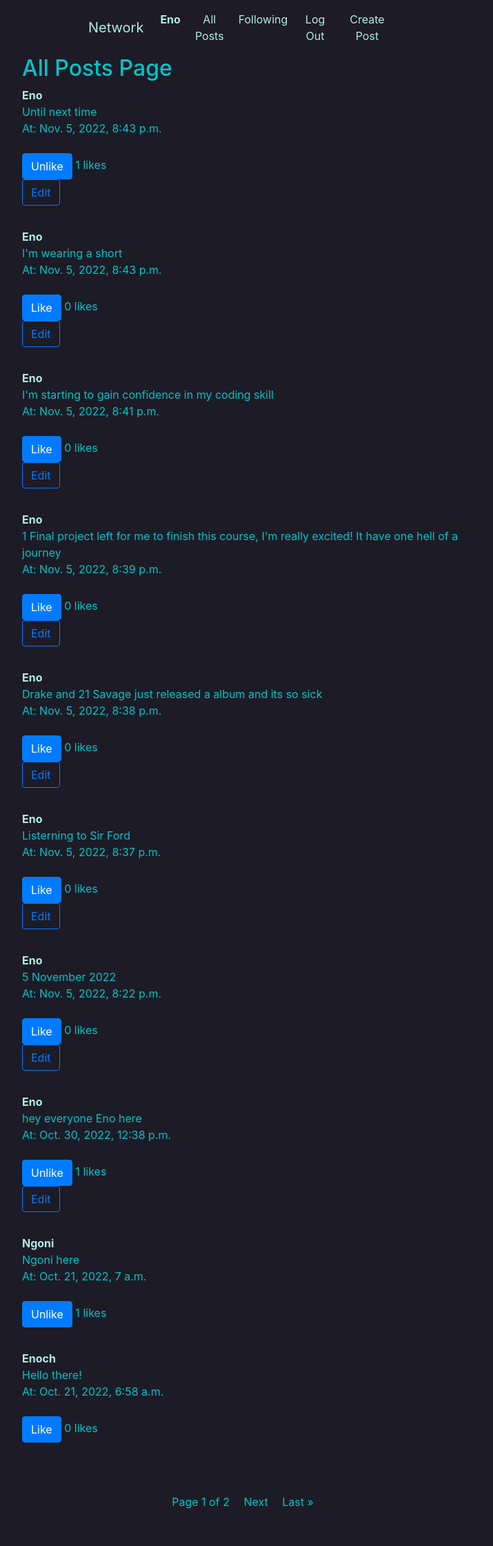
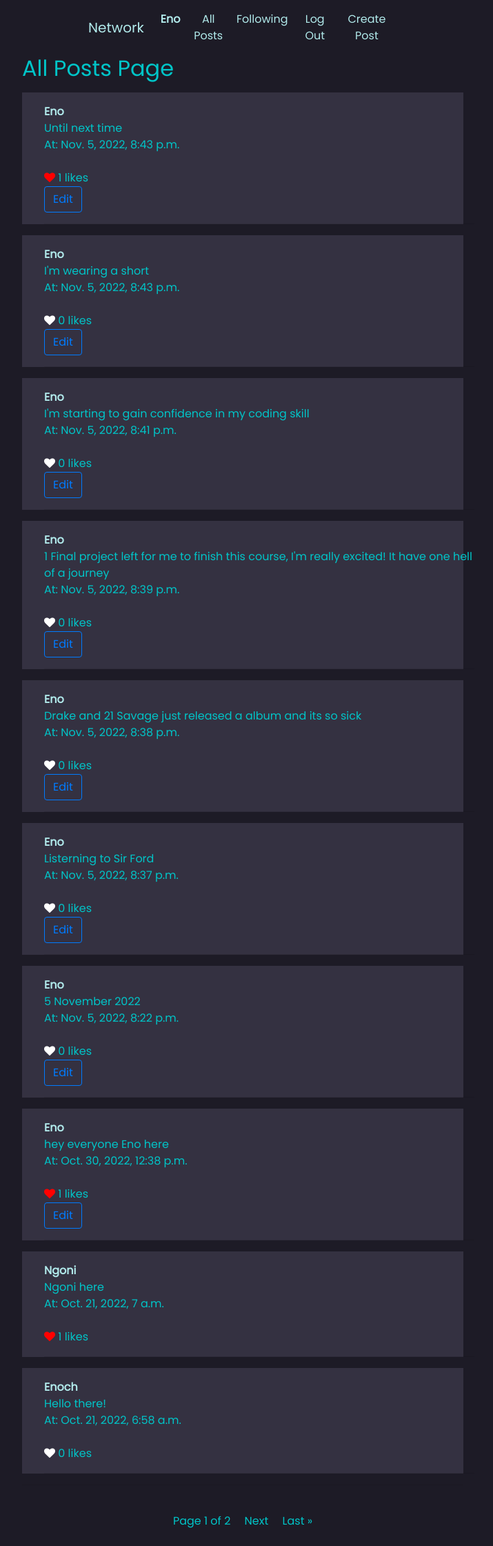
Before and after one commit to iamenochchirima/Network, a Django app: page / in a window 1280 px wide. Shown: the whole page at 69% size, without its empty margins (288-1003 px from the left). Before the commit the page ends 2187 px from the top, so only its background shows below. Run offline with Django 3.2, Linux system fonts and the light colour scheme; a user stored in the database is signed in; data comes from the database, SQL or seed files in the repository; both versions use the stored data as it was after the commit; some libraries are stand-ins or nearby versions.

Commit message:
Add the heart for likes

```diff
--- a/project4/network/static/network/main.js
+++ b/project4/network/static/network/main.js
@@ -87,9 +87,9 @@ document.addEventListener('DOMContentLoaded', function() {
     like_buttons.forEach(like_button => {
         like_button.addEventListener('click', (event) => {
 
-            event.preventDefault();
-
-            let post_id = event.currentTarget.value;
+            console.log(like_button);
+            let post_id = like_button.id;
+            console.log(post_id);
             let post_body = document.querySelector(`div[value="${post_id}"]`);
             let like_count = post_body.querySelector(".likes-count");
 
@@ -100,11 +100,13 @@ document.addEventListener('DOMContentLoaded', function() {
 
                 like_count.textContent = result.likes;
 
-                if (like_button.innerHTML == "Like") {
-                    like_button.innerHTML = "Unlike";
+                console.log(like_button.style.color);
+
+                if (like_button.style.color == "red") {
+                    like_button.style.color = "white";
                 }
                 else {
-                    like_button.innerHTML = "Like";
+                    like_button.style.color = "red";
                 }
             })
 
--- a/project4/network/static/network/styles.css
+++ b/project4/network/static/network/styles.css
@@ -1,5 +1,6 @@
 body {
   background-color: #1D1B26;
+  font-family: "Poppins";
 }
 body a {
   text-decoration: none;
@@ -13,10 +14,19 @@ nav {
 .body {
   margin: 0 20em 0 20em;
   color: #00C5C8;
+  font-family: "Poppins";
+}
+.body .post_item {
+  background-color: #343141;
+}
+.body .post_item .container {
+  margin: 1rem;
+  padding: 1rem 0 0 1rem;
 }
 .body .form-control {
   background-color: #b1eaeb;
   color: black;
+  width: 40rem;
 }
 .body #next {
   padding: 0 1em 0 1em;
--- a/project4/network/static/network/styles.scss
+++ b/project4/network/static/network/styles.scss
@@ -1,5 +1,7 @@
+
 body {
     background-color: #1D1B26;
+    font-family: 'Poppins';
 
     a {
         text-decoration: none;
@@ -16,10 +18,21 @@ nav {
 .body {
     margin: 0 20em 0 20em;
     color: #00C5C8;
+    font-family: 'Poppins';
+
+    .post_item {
+        background-color: #343141;
+
+        .container {
+            margin: 1rem;
+            padding: 1rem 0 0 1rem;
+        }
+    }
 
     .form-control {
         background-color: #b1eaeb;
         color: black;
+        width: 40rem;
     }
 
     #next {
--- a/project4/network/templates/network/following_page.html
+++ b/project4/network/templates/network/following_page.html
@@ -5,6 +5,7 @@
 
 {% for post in post %}
 <div class="post_item index_post" value="{{post.id}}">
+    <div class="container">
     <strong><a href="{% url 'profile' post.author %}">{{post.author}}</a></strong>
     <div class="post-body">
        <div class="original">{{ post.body }}</div>
@@ -14,14 +15,15 @@
     <div class="like-post">
         <form>
             {% if request.user in post.likes.all %}
-            <button class="btn btn-primary like-btn" id="unlike" value="{{post.id}}">Unlike</button>
+            <i class="fa fa-heart like-btn" id="{{post.id}}" style="color:red"></i>
             {% else %}
-            <button class="btn btn-primary like-btn"  id="like" value="{{post.id}}">Like</button>
+            <i class="fa fa-heart like-btn" id="{{post.id}}" style="color:white"></i>
             {% endif %}
             <span class="likes-count">{{ post.total_likes }}</span> likes
         </form>
     </div>
     <hr>
+    </div>
 </div>
     {% endfor %}
 
--- a/project4/network/templates/network/index.html
+++ b/project4/network/templates/network/index.html
@@ -5,6 +5,7 @@
 <h2>All Posts Page</h2>
     {% for post in post %}
     <div class="post_item index_post" value="{{post.id}}">
+        <div class="container">
         <strong><a href="{% url 'profile' post.author %}">{{post.author}}</a></strong>
         <div class="post-body">
            <div class="original">{{ post.body }}</div>
@@ -12,7 +13,7 @@
             <form>
                 <div class="mb-3">
                     <label class="form-label">Edit your post</label>
-                    <textarea class="form-control" rows="3" required>{{ post.body }}</textarea>
+                    <textarea class="form-control" rows="2" required>{{ post.body }}</textarea>
                     <button type="submit" class="btn btn-primary" value="{{post.id}}">Save</button>
                     <button type="submit" class="btn btn-primary cancel">Cancel</button>
                   </div>
@@ -24,9 +25,9 @@
         <div class="like-post">
             <form>
                 {% if request.user in post.likes.all %}
-                <button class="btn btn-primary like-btn" id="unlike" value="{{post.id}}">Unlike</button>
+                <i class="fa fa-heart like-btn" id="{{post.id}}" style="color:red"></i>
                 {% else %}
-                <button class="btn btn-primary like-btn"  id="like" value="{{post.id}}">Like</button>
+                <i class="fa fa-heart like-btn" id="{{post.id}}" style="color:white"></i>
                 {% endif %}
                 <span class="likes-count">{{ post.total_likes }}</span> likes
             </form>
@@ -35,6 +36,7 @@
         <button type="button" value="{{post.id}}" class="btn btn-outline-primary edit-btn">Edit</button>
         {% endif %}
         <hr>
+        </div>
     </div>
 
     {% endfor %}
--- a/project4/network/templates/network/layout.html
+++ b/project4/network/templates/network/layout.html
@@ -6,6 +6,8 @@
         <title>{% block title %}Social Network{% endblock %}</title>
         <link rel="stylesheet" href="https://stackpath.bootstrapcdn.com/bootstrap/4.4.1/css/bootstrap.min.css" integrity="sha384-Vkoo8x4CGsO3+Hhxv8T/Q5PaXtkKtu6ug5TOeNV6gBiFeWPGFN9MuhOf23Q9Ifjh" crossorigin="anonymous">
         <link href="{% static 'network/styles.css' %}" rel="stylesheet">
+        <link href='https://fonts.googleapis.com/css?family=Poppins' rel='stylesheet'>
+        <link rel="stylesheet" href="https://cdnjs.cloudflare.com/ajax/libs/font-awesome/4.7.0/css/font-awesome.min.css">
         {% block script %}
         <script src="{% static 'network/main.js' %}"></script>
         {% endblock %}
--- a/project4/network/templates/network/profile_page.html
+++ b/project4/network/templates/network/profile_page.html
@@ -26,6 +26,7 @@
     {% for post in post %}
     {% if post.author == profile_user %}
     <div class="post_item index_post" value="{{post.id}}">
+        <div class="container">
         <strong><a href="{% url 'profile' post.author %}">{{post.author}}</a></strong>
         <div class="post-body">
            <div class="original">{{ post.body }}</div>
@@ -45,9 +46,9 @@
         <div class="like-post">
             <form>
                 {% if request.user in post.likes.all %}
-                <button class="btn btn-primary like-btn" id="unlike" value="{{post.id}}">Unlike</button>
+                <i class="fa fa-heart like-btn" id="{{post.id}}" style="color:red"></i>
                 {% else %}
-                <button class="btn btn-primary like-btn"  id="like" value="{{post.id}}">Like</button>
+                <i class="fa fa-heart like-btn" id="{{post.id}}" style="color:white"></i>
                 {% endif %}
                 <span class="likes-count">{{ post.total_likes }}</span> likes
             </form>
@@ -56,6 +57,7 @@
         <button type="button" value="{{post.id}}" class="btn btn-outline-primary edit-btn">Edit</button>
         {% endif %}
         <hr>
+        </div>
     </div>
     {% endif %}
     {% endfor %}
```
Also changed, not shown: project4/db.sqlite3, 1 other file.
